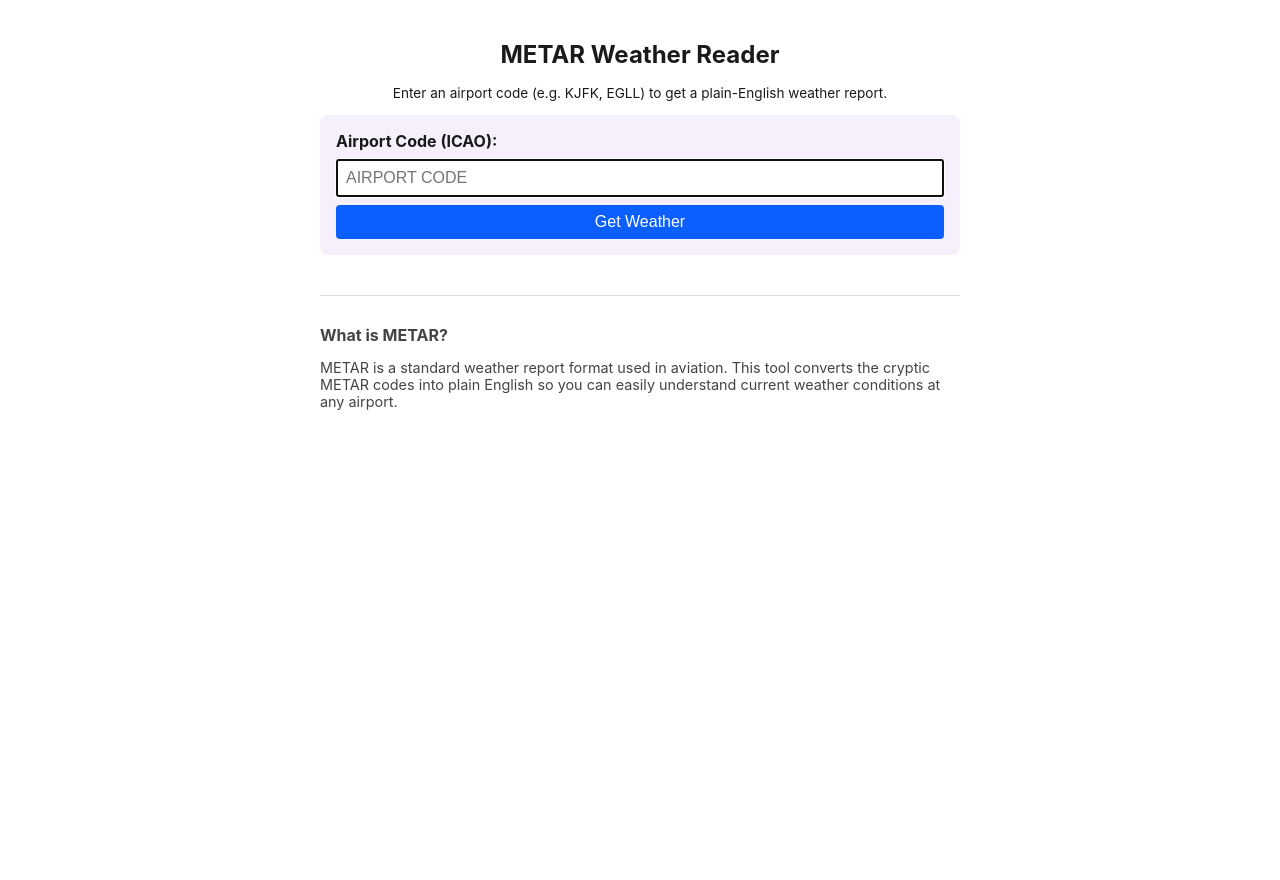
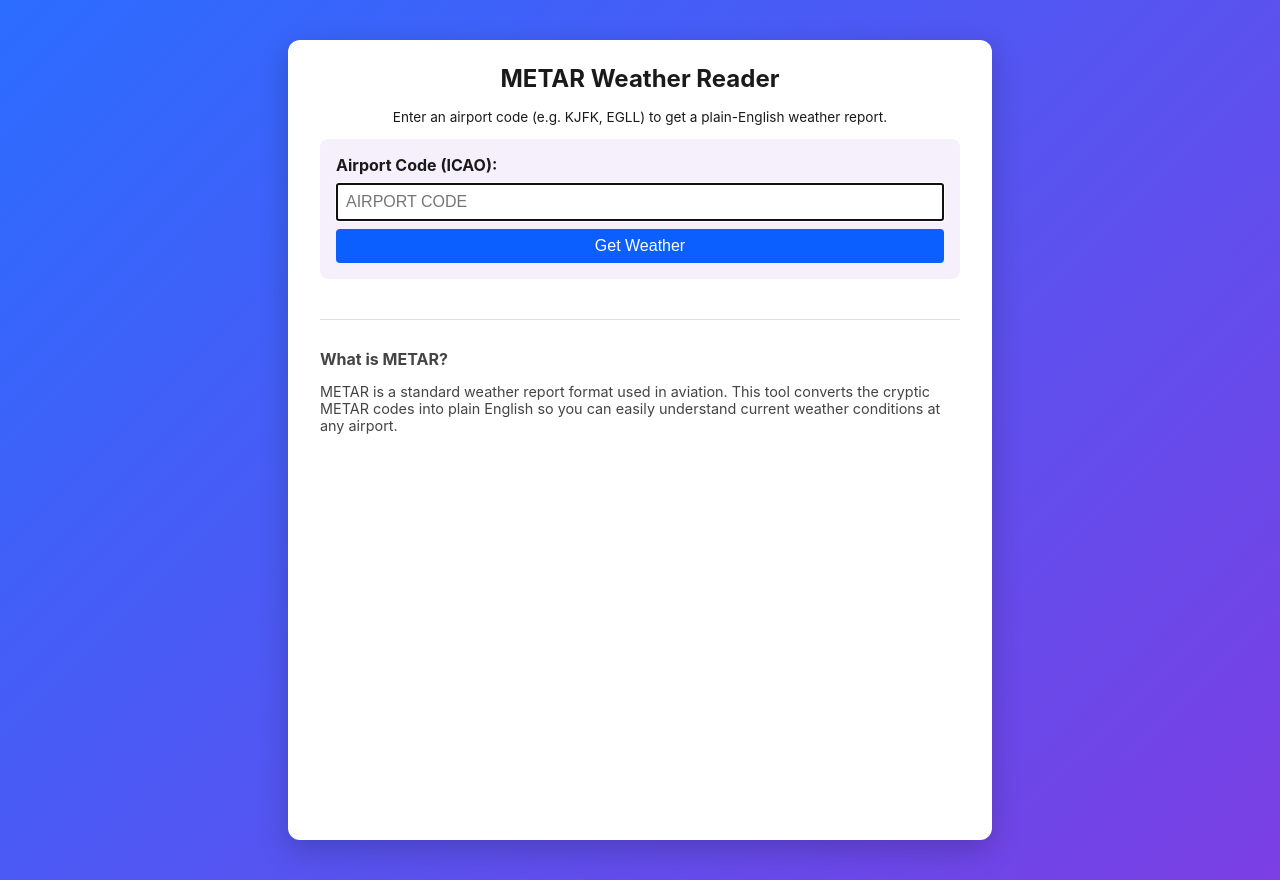
Before and after one commit to NovaManCanada/METAR-READER, a Flask app: page / in a window 1280 px wide. Before the commit the page ends 410 px from the top, so only its background shows below. Run offline with Flask 3, Linux system fonts and the light colour scheme.

Commit message:
Wrap page content in a card over a blue-to-purple gradient background
Co-Authored-By: Claude Sonnet 5 <noreply@anthropic.com>

```diff
--- a/templates/index.html
+++ b/templates/index.html
@@ -6,8 +6,25 @@
     <title>METAR Weather Reader</title>
     <link rel="icon" type="image/svg+xml" href="{{ url_for('static', filename='favicon.svg') }}">
     <style>
-        body { font-family: -apple-system, Segoe UI, Arial, sans-serif; max-width: 640px; margin: 40px auto; padding: 0 16px; color: #1a1a1a; }
-        h1 { font-size: 1.5rem; text-align: center; }
+        body {
+            font-family: -apple-system, Segoe UI, Arial, sans-serif;
+            color: #1a1a1a;
+            margin: 0;
+            min-height: 100vh;
+            padding: 40px 16px;
+            background: linear-gradient(135deg, #2b6cff 0%, #7b3fe4 100%);
+            display: flex;
+            justify-content: center;
+        }
+        .card {
+            background: #ffffff;
+            max-width: 640px;
+            width: 100%;
+            padding: 24px 32px;
+            border-radius: 12px;
+            box-shadow: 0 10px 30px rgba(0, 0, 0, 0.2);
+        }
+        h1 { font-size: 1.5rem; text-align: center; margin-top: 0; }
         .input-box { background: #f5f0fb; border-radius: 8px; padding: 16px; margin-bottom: 24px; }
         .input-box label { display: block; font-weight: bold; margin-bottom: 8px; }
         form { display: flex; flex-direction: column; gap: 8px; }
@@ -23,6 +40,7 @@
     </style>
 </head>
 <body>
+    <div class="card">
     <h1>METAR Weather Reader</h1>
     <p class="intro">Enter an airport code (e.g. KJFK, EGLL) to get a plain-English weather report.</p>
 
@@ -54,5 +72,6 @@
         <h2>What is METAR?</h2>
         <p>METAR is a standard weather report format used in aviation. This tool converts the cryptic METAR codes into plain English so you can easily understand current weather conditions at any airport.</p>
     </div>
+    </div>
 </body>
 </html>
```
